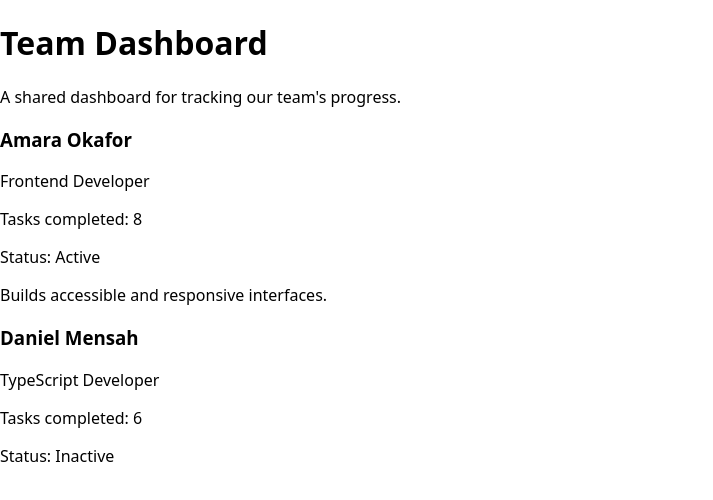
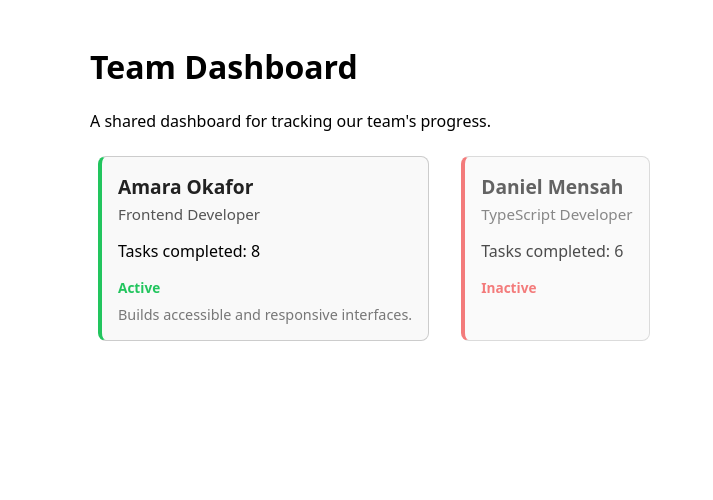
Before and after one commit to code2811/coding-party-react-exercises7, a React (Vite) app: page / in a window 1280 px wide. Shown: the top 500 px of the page, without its empty margins (0-713 px from the left). Built offline with nearby package versions, Linux system fonts and the light colour scheme.

Commit message:
Task 22-28: connect CSS imports and classNames to components

```diff
--- a/src/MemberCard.tsx
+++ b/src/MemberCard.tsx
@@ -1,5 +1,8 @@
 // Author: Jongkuch Isaac Chol Anyar
 // Author: Olive Umurerwa
+// CSS import added by: Frida Kayiranga
+import './MemberCard.css'
+
 interface MemberCardProps {
   name: string
   role: string
@@ -10,12 +13,14 @@ interface MemberCardProps {
 
 function MemberCard({ name, role, tasksCompleted = 0, isActive, bio }: MemberCardProps) {
   return (
-    <div data-active={isActive}>
-      <h3>{name}</h3>
-      <p>{role}</p>
-      <p>Tasks completed: {tasksCompleted}</p>
-      <p>Status: {isActive ? 'Active' : 'Inactive'}</p>
-      {bio && <p>{bio}</p>}
+    <div className={`card ${isActive ? 'card--active' : 'card--inactive'}`}>
+      <h3 className="card__name" style={{ fontWeight: 'bold' }}>{name}</h3>
+      <p className="card__role">{role}</p>
+      <p className="card__tasks">Tasks completed: {tasksCompleted}</p>
+      <p className={`card__status ${isActive ? 'status--active' : 'status--inactive'}`}>
+        {isActive ? 'Active' : 'Inactive'}
+      </p>
+      {bio && <p className="card__bio">{bio}</p>}
     </div>
   )
 }
--- a/src/TeamDashboard.tsx
+++ b/src/TeamDashboard.tsx
@@ -1,5 +1,7 @@
 // Author: Jongkuch Isaac Chol Anyar
 // Author: Olive Umurerwa
+// CSS import added by: Frida Kayiranga
+import './TeamDashboard.css'
 import MemberCard from './MemberCard'
 
 interface TeamMember {
@@ -31,9 +33,10 @@ function TeamDashboard() {
   ]
 
   return (
-    <>
+    <div className="dashboard">
       <h1>Team Dashboard</h1>
       <p>A shared dashboard for tracking our team's progress.</p>
+      <div className="dashboard__cards">
         {members.map((member) => (
           <MemberCard
             key={member.id}
@@ -44,7 +47,8 @@ function TeamDashboard() {
             bio={member.bio}
           />
         ))}
-    </>
+      </div>
+    </div>
   )
 }
 
```
Lines whose indentation alone changed are shown as unchanged.
